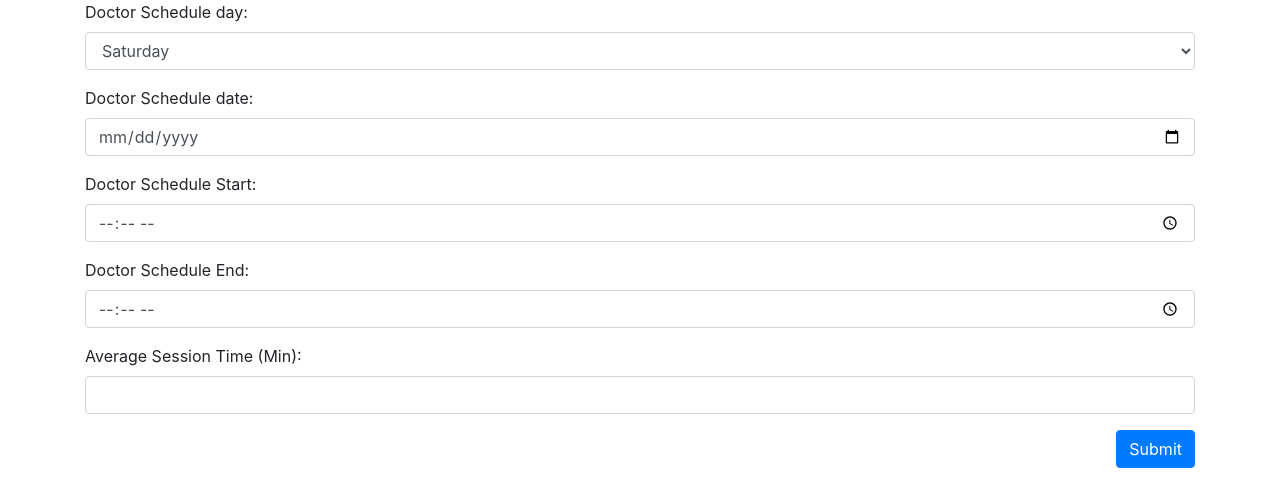
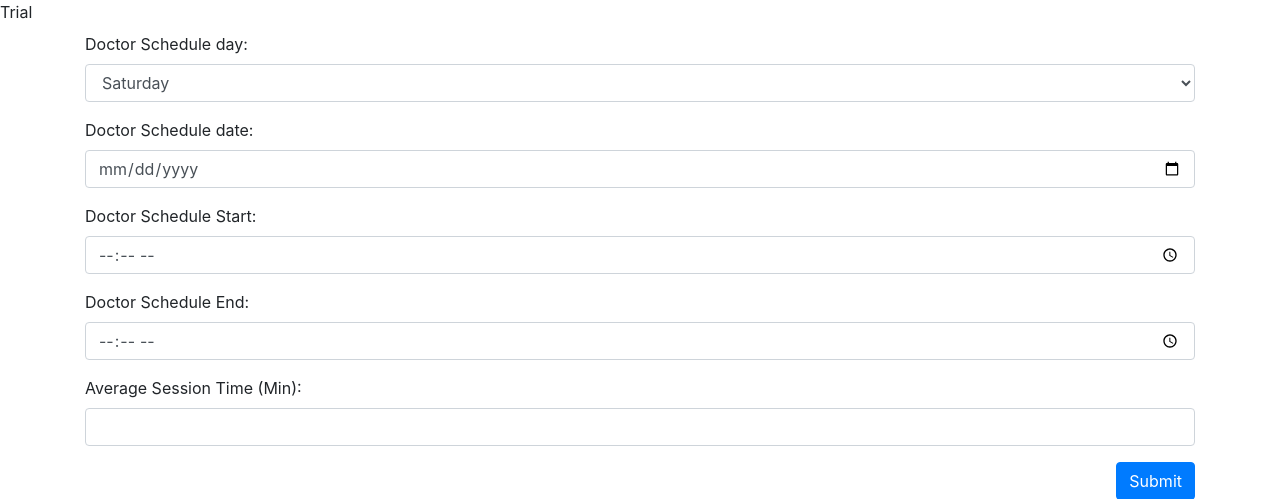
Before and after one commit to Ganna3/Physical-Tharepy, a PHP site: page /add.php in a window 1280 px wide. Shown: the top 499 px of the page. Run offline with PHP 8.4, Linux system fonts and the light colour scheme; some libraries are stand-ins or nearby versions.

Commit message:
labelAdded

```diff
--- a/add.php
+++ b/add.php
@@ -8,12 +8,14 @@
 
 ?>
 <!DOCTYPE html>
+
 <html lang="en">
 <head>
   <link rel="stylesheet" href="https://maxcdn.bootstrapcdn.com/bootstrap/4.5.2/css/bootstrap.min.css">
   <link rel="stylesheet" href="https://pro.fontawesome.com/releases/v5.10.0/css/all.css"/>
 </head>
 <body>
+<label for="name">Trial</label>
 <div class="container">
   <form action="add.php" method="POST">
     <div class="form-group">
```
